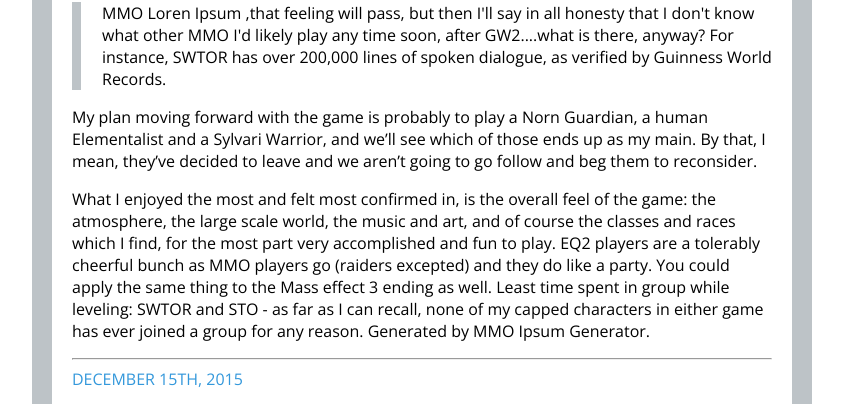
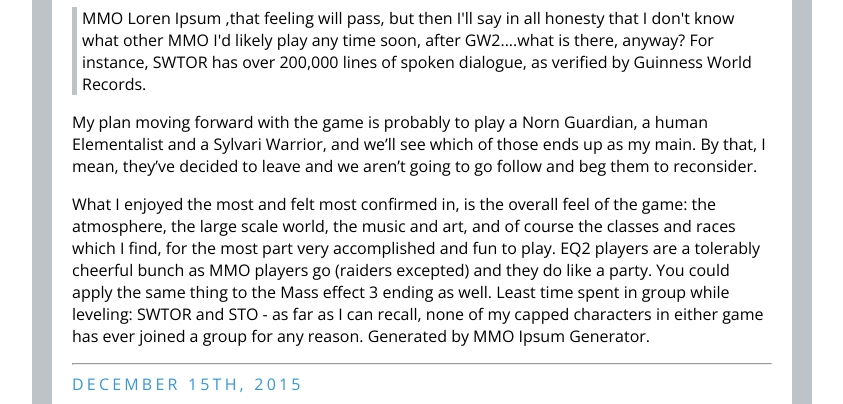
Before and after one commit to domsbytes/learn_web_dev, a plain HTML site: page InterCSS/blogExercise/blogex.html in a window 1280 px wide. Shown: the part 170-574 px from the top of the page, without its empty margins (218-1061 px from the left). Drawn offline with nearby package versions, Linux system fonts and the light colour scheme; a web font is replaced by a local one.

Commit message:
Grouped all the Inter CSS lessons

```diff
--- a/blogExercise/blog.css
+++ b/InterCSS/blogExercise/blog.css
@@ -12,8 +12,8 @@
 font: source sans pro*/
 
 .highlight{
-    border-left: 9px solid #bdc3c7;
-    padding-left: 3%;
+    border-left: 5px solid #bdc3c7;
+    padding-left: 5px;
 }
 
 p{
@@ -22,13 +22,14 @@
 h1{
     font-family: 'Oswald';
     font-weight: 800;
-    font-size: 30px;
+    font-size: 2.0rem;
     color: #2c3e50;
 
 }
 
-div{
+.date{
     text-transform: uppercase;
     font-family: 'Open Sans', sans-serif;
     color: #3498db;
+    letter-spacing: .2rem;
 }
--- a/blogExercise/blogex.html
+++ b/InterCSS/blogExercise/blogex.html
@@ -10,7 +10,8 @@
         <link rel="stylesheet" type="text/css" href="blog.css">
     </head>
     <body>
-        <div>November 29th, 2015</div>
+        <div class="post">
+        <div class="date">November 29th, 2015</div>
          <h1>This is my First Article</h1>
             <p class ="highlight"> MMO Loren Ipsum ,that feeling will pass, but then I'll say in all honesty that I don't
             know what other MMO I'd likely play any time soon, after GW2....what
@@ -29,11 +30,12 @@
             while leveling: SWTOR and STO - as far as I can recall,
             none of my capped characters in either game has ever joined a group for any reason.
 
-            Generated by MMO Ipsum Generator.</p>
+            Generated by MMO Ipsum Generator.</p></div>
 
             <hr>
 
-            <div>December 15th, 2015</div>
+            <div class="post">
+            <div class ="date">December 15th, 2015</div>
             <h1>This is my Second Article</h1>
             <p class ="highlight"> MMO Loren Ipsum ,that feeling will pass, but then I'll say in all honesty that I don't
             know what other MMO I'd likely play any time soon, after GW2....what
@@ -52,7 +54,7 @@
             while leveling: SWTOR and STO - as far as I can recall,
             none of my capped characters in either game has ever joined a group for any reason.
 
-            Generated by MMO Ipsum Generator.</p>
+            Generated by MMO Ipsum Generator.</p></div>
 
 
     </body>
```
Also changed, not shown: InterCSS/photoBlog/photogrid.html (renamed from photoBlog/photogrid.html), InterCSS/photoBlog/photos.css (renamed from photoBlog/photos.css).
